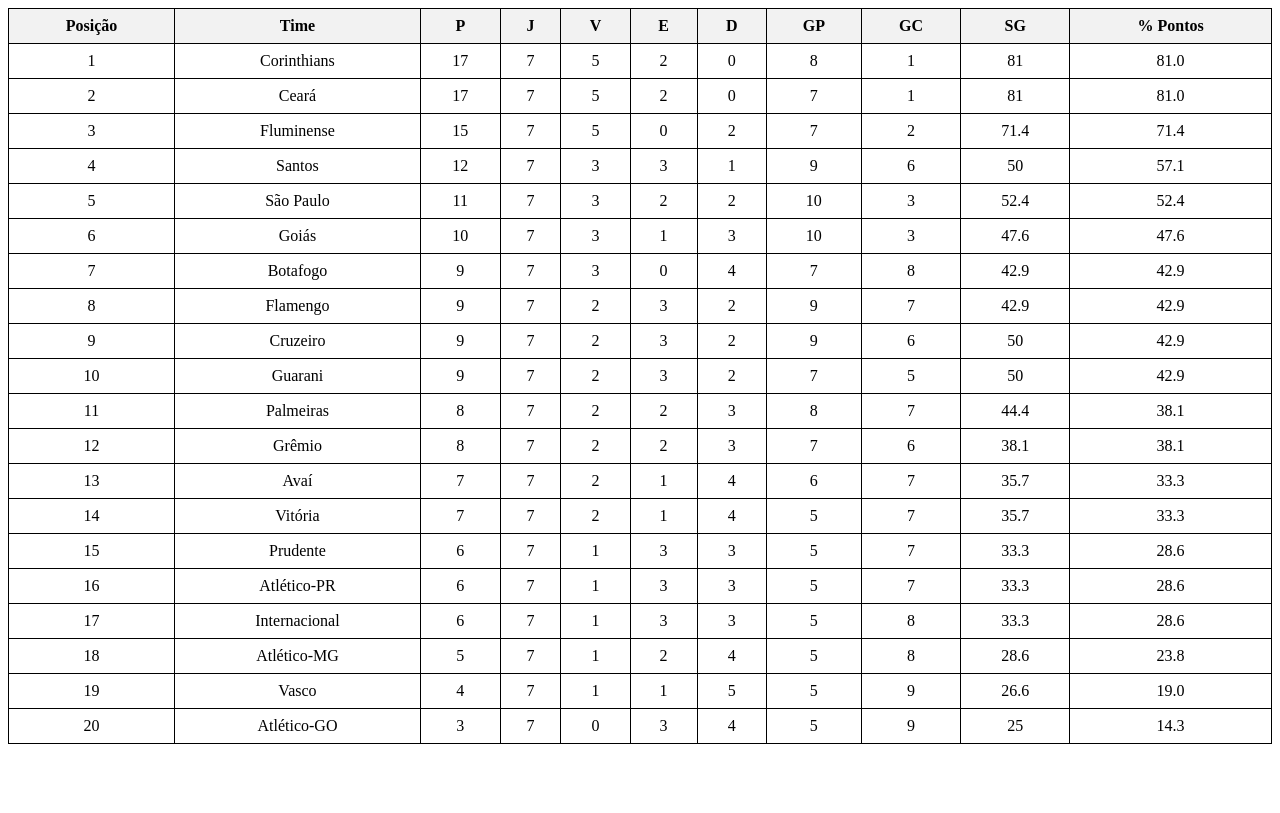
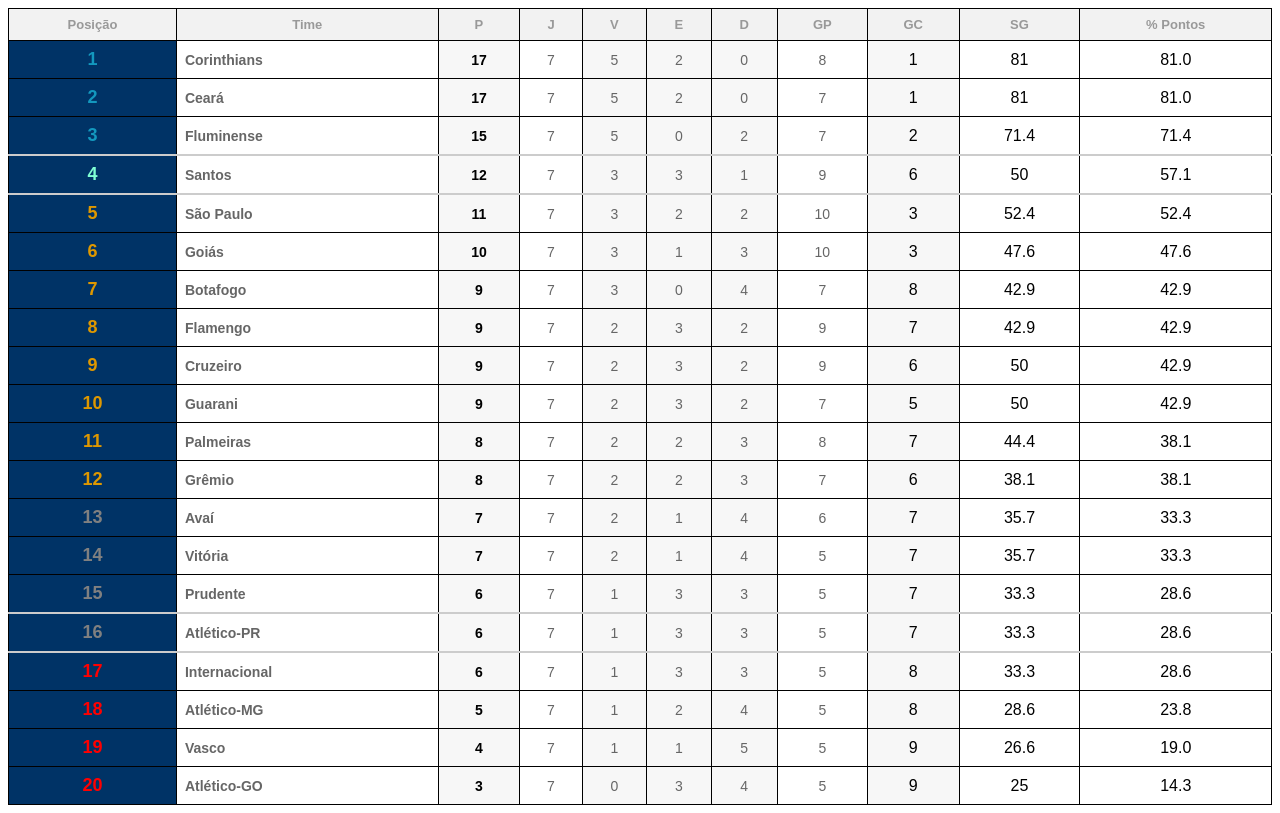
Before and after one commit to Rudek14/TABELA-DE-CLASSIFICA-O, a plain HTML site: page index.html in a window 1280 px wide. Drawn offline with Linux system fonts and the light colour scheme.

Commit message:
Add files via upload

```diff
--- a/index.html
+++ b/index.html
@@ -1,27 +1,35 @@
 <!DOCTYPE html>
 <html lang="pt-BR">
+
 <head>
-    <link rel="stylesheet" href="estilos.css"></head>
+
+
+    <link rel="stylesheet" type="text/css" href="tabela class.css">
 
     <meta charset="UTF-8">
     <meta name="viewport" content="width=device-width, initial-scale=1.0">
     <title>Tabela de Classificação</title>
-    <link rel="stylesheet" href="estilos.css"><bahia.css>
+    <link rel="stylesheet" href="estilos.css">
+    <bahia.css>
         <style>
             table {
                 width: 100%;
                 border-collapse: collapse;
             }
-        th, td {
+
+            th,
+            td {
                 border: 1px solid black;
                 padding: 8px;
                 text-align: center;
             }
+
             th {
                 background-color: #f2f2f2;
             }
         </style>
 </head>
+
 <body>
     <table>
         <tr>
@@ -37,26 +45,267 @@
             <th>SG</th>
             <th>% Pontos</th>
         </tr>
-        <tr><td>1</td><td>Corinthians</td><td>17</td><td>7</td><td>5</td><td>2</td><td>0</td><td>8</td><td>1</td><td>81</td><td>81.0</td></tr>
-        <tr><td>2</td><td>Ceará</td><td>17</td><td>7</td><td>5</td><td>2</td><td>0</td><td>7</td><td>1</td><td>81</td><td>81.0</td></tr>
-        <tr><td>3</td><td>Fluminense</td><td>15</td><td>7</td><td>5</td><td>0</td><td>2</td><td>7</td><td>2</td><td>71.4</td><td>71.4</td></tr>
-        <tr><td>4</td><td>Santos</td><td>12</td><td>7</td><td>3</td><td>3</td><td>1</td><td>9</td><td>6</td><td>50</td><td>57.1</td></tr>
-        <tr><td>5</td><td>São Paulo</td><td>11</td><td>7</td><td>3</td><td>2</td><td>2</td><td>10</td><td>3</td><td>52.4</td><td>52.4</td></tr>
-        <tr><td>6</td><td>Goiás</td><td>10</td><td>7</td><td>3</td><td>1</td><td>3</td><td>10</td><td>3</td><td>47.6</td><td>47.6</td></tr>
-        <tr><td>7</td><td>Botafogo</td><td>9</td><td>7</td><td>3</td><td>0</td><td>4</td><td>7</td><td>8</td><td>42.9</td><td>42.9</td></tr>
-        <tr><td>8</td><td>Flamengo</td><td>9</td><td>7</td><td>2</td><td>3</td><td>2</td><td>9</td><td>7</td><td>42.9</td><td>42.9</td></tr>
-        <tr><td>9</td><td>Cruzeiro</td><td>9</td><td>7</td><td>2</td><td>3</td><td>2</td><td>9</td><td>6</td><td>50</td><td>42.9</td></tr>
-        <tr><td>10</td><td>Guarani</td><td>9</td><td>7</td><td>2</td><td>3</td><td>2</td><td>7</td><td>5</td><td>50</td><td>42.9</td></tr>
-        <tr><td>11</td><td>Palmeiras</td><td>8</td><td>7</td><td>2</td><td>2</td><td>3</td><td>8</td><td>7</td><td>44.4</td><td>38.1</td></tr>
-        <tr><td>12</td><td>Grêmio</td><td>8</td><td>7</td><td>2</td><td>2</td><td>3</td><td>7</td><td>6</td><td>38.1</td><td>38.1</td></tr>
-        <tr><td>13</td><td>Avaí</td><td>7</td><td>7</td><td>2</td><td>1</td><td>4</td><td>6</td><td>7</td><td>35.7</td><td>33.3</td></tr>
-        <tr><td>14</td><td>Vitória</td><td>7</td><td>7</td><td>2</td><td>1</td><td>4</td><td>5</td><td>7</td><td>35.7</td><td>33.3</td></tr>
-        <tr><td>15</td><td>Prudente</td><td>6</td><td>7</td><td>1</td><td>3</td><td>3</td><td>5</td><td>7</td><td>33.3</td><td>28.6</td></tr>
-        <tr><td>16</td><td>Atlético-PR</td><td>6</td><td>7</td><td>1</td><td>3</td><td>3</td><td>5</td><td>7</td><td>33.3</td><td>28.6</td></tr>
-        <tr><td>17</td><td>Internacional</td><td>6</td><td>7</td><td>1</td><td>3</td><td>3</td><td>5</td><td>8</td><td>33.3</td><td>28.6</td></tr>
-        <tr><td>18</td><td>Atlético-MG</td><td>5</td><td>7</td><td>1</td><td>2</td><td>4</td><td>5</td><td>8</td><td>28.6</td><td>23.8</td></tr>
-        <tr><td>19</td><td>Vasco</td><td>4</td><td>7</td><td>1</td><td>1</td><td>5</td><td>5</td><td>9</td><td>26.6</td><td>19.0</td></tr>
-        <tr><td>20</td><td>Atlético-GO</td><td>3</td><td>7</td><td>0</td><td>3</td><td>4</td><td>5</td><td>9</td><td>25</td><td>14.3</td></tr>
+        <tr>
+            <td style=" color:#1398BE;">1</td>
+            <td>Corinthians</td>
+            <td>17</td>
+            <td>7</td>
+            <td>5</td>
+            <td>2</td>
+            <td>0</td>
+            <td>8</td>
+            <td>1</td>
+            <td>81</td>
+            <td>81.0</td>
+        </tr>
+        <tr>
+            <td style=" color:#1398BE;">2</td>
+            <td>Ceará</td>
+            <td>17</td>
+            <td>7</td>
+            <td>5</td>
+            <td>2</td>
+            <td>0</td>
+            <td>7</td>
+            <td>1</td>
+            <td>81</td>
+            <td>81.0</td>
+        </tr>
+        <tr>
+            <td style=" color:#1398BE;">3</td>
+            <td>Fluminense</td>
+            <td>15</td>
+            <td>7</td>
+            <td>5</td>
+            <td>0</td>
+            <td>2</td>
+            <td>7</td>
+            <td>2</td>
+            <td>71.4</td>
+            <td>71.4</td>
+        </tr>
+        <tr>
+            <td style=" color:aquamarine;">4</td>
+            <td>Santos</td>
+            <td>12</td>
+            <td>7</td>
+            <td>3</td>
+            <td>3</td>
+            <td>1</td>
+            <td>9</td>
+            <td>6</td>
+            <td>50</td>
+            <td>57.1</td>
+        </tr>
+        <tr>
+            <td style=" color:#DE9800;">5</td>
+            <td>São Paulo</td>
+            <td>11</td>
+            <td>7</td>
+            <td>3</td>
+            <td>2</td>
+            <td>2</td>
+            <td>10</td>
+            <td>3</td>
+            <td>52.4</td>
+            <td>52.4</td>
+        </tr>
+        <tr>
+            <td style=" color:#DE9800;">6</td>
+            <td>Goiás</td>
+            <td>10</td>
+            <td>7</td>
+            <td>3</td>
+            <td>1</td>
+            <td>3</td>
+            <td>10</td>
+            <td>3</td>
+            <td>47.6</td>
+            <td>47.6</td>
+        </tr>
+        <tr>
+            <td style=" color:#DE9800;">7</td>
+            <td>Botafogo</td>
+            <td>9</td>
+            <td>7</td>
+            <td>3</td>
+            <td>0</td>
+            <td>4</td>
+            <td>7</td>
+            <td>8</td>
+            <td>42.9</td>
+            <td>42.9</td>
+        </tr>
+        <tr>
+            <td style=" color:#DE9800;">8</td>
+            <td>Flamengo</td>
+            <td>9</td>
+            <td>7</td>
+            <td>2</td>
+            <td>3</td>
+            <td>2</td>
+            <td>9</td>
+            <td>7</td>
+            <td>42.9</td>
+            <td>42.9</td>
+        </tr>
+        <tr>
+            <td style=" color:#DE9800;">9</td>
+            <td>Cruzeiro</td>
+            <td>9</td>
+            <td>7</td>
+            <td>2</td>
+            <td>3</td>
+            <td>2</td>
+            <td>9</td>
+            <td>6</td>
+            <td>50</td>
+            <td>42.9</td>
+        </tr>
+        <tr>
+            <td style=" color:#DE9800;">10</td>
+            <td>Guarani</td>
+            <td>9</td>
+            <td>7</td>
+            <td>2</td>
+            <td>3</td>
+            <td>2</td>
+            <td>7</td>
+            <td>5</td>
+            <td>50</td>
+            <td>42.9</td>
+        </tr>
+        <tr>
+            <td style=" color:#DE9800;">11</td>
+            <td>Palmeiras</td>
+            <td>8</td>
+            <td>7</td>
+            <td>2</td>
+            <td>2</td>
+            <td>3</td>
+            <td>8</td>
+            <td>7</td>
+            <td>44.4</td>
+            <td>38.1</td>
+        </tr>
+        <tr>
+            <td style=" color:#DE9800;">12</td>
+            <td>Grêmio</td>
+            <td>8</td>
+            <td>7</td>
+            <td>2</td>
+            <td>2</td>
+            <td>3</td>
+            <td>7</td>
+            <td>6</td>
+            <td>38.1</td>
+            <td>38.1</td>
+        </tr>
+        <tr>
+            <td style=" color :gray;">13</td>
+            <td>Avaí</td>
+            <td>7</td>
+            <td>7</td>
+            <td>2</td>
+            <td>1</td>
+            <td>4</td>
+            <td>6</td>
+            <td>7</td>
+            <td>35.7</td>
+            <td>33.3</td>
+        </tr>
+        <tr>
+            <td style=" color :gray;">14</td>
+            <td>Vitória</td>
+            <td>7</td>
+            <td>7</td>
+            <td>2</td>
+            <td>1</td>
+            <td>4</td>
+            <td>5</td>
+            <td>7</td>
+            <td>35.7</td>
+            <td>33.3</td>
+        </tr>
+        <tr>
+            <td style=" color :gray;">15</td>
+            <td>Prudente</td>
+            <td>6</td>
+            <td>7</td>
+            <td>1</td>
+            <td>3</td>
+            <td>3</td>
+            <td>5</td>
+            <td>7</td>
+            <td>33.3</td>
+            <td>28.6</td>
+        </tr>
+        <tr>
+            <td style=" color :gray;">16</td>
+            <td>Atlético-PR</td>
+            <td>6</td>
+            <td>7</td>
+            <td>1</td>
+            <td>3</td>
+            <td>3</td>
+            <td>5</td>
+            <td>7</td>
+            <td>33.3</td>
+            <td>28.6</td>
+        </tr>
+        <tr>
+            <td style="color:red;">17</td>
+            <td>Internacional</td>
+            <td>6</td>
+            <td>7</td>
+            <td>1</td>
+            <td>3</td>
+            <td>3</td>
+            <td>5</td>
+            <td>8</td>
+            <td>33.3</td>
+            <td>28.6</td>
+        </tr>
+        <tr>
+            <td style="color:red;">18</td>
+            <td>Atlético-MG</td>
+            <td>5</td>
+            <td>7</td>
+            <td>1</td>
+            <td>2</td>
+            <td>4</td>
+            <td>5</td>
+            <td>8</td>
+            <td>28.6</td>
+            <td>23.8</td>
+        </tr>
+        <tr>
+            <td style="color:red;">19</td>
+            <td>Vasco</td>
+            <td>4</td>
+            <td>7</td>
+            <td>1</td>
+            <td>1</td>
+            <td>5</td>
+            <td>5</td>
+            <td>9</td>
+            <td>26.6</td>
+            <td>19.0</td>
+        </tr>
+        <tr>
+            <td style="color:red;">20</td>
+            <td>Atlético-GO</td>
+            <td>3</td>
+            <td>7</td>
+            <td>0</td>
+            <td>3</td>
+            <td>4</td>
+            <td>5</td>
+            <td>9</td>
+            <td>25</td>
+            <td>14.3</td>
+        </tr>
     </table>
 </body>
+
 </html>
```
Lines whose indentation alone changed are shown as unchanged.
